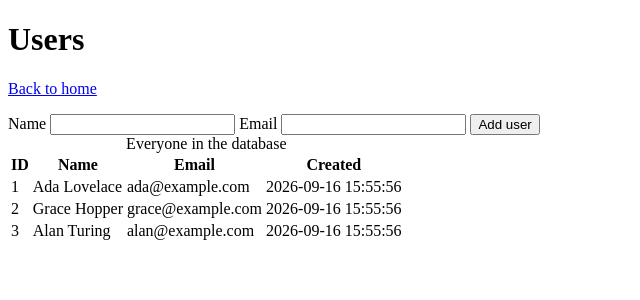
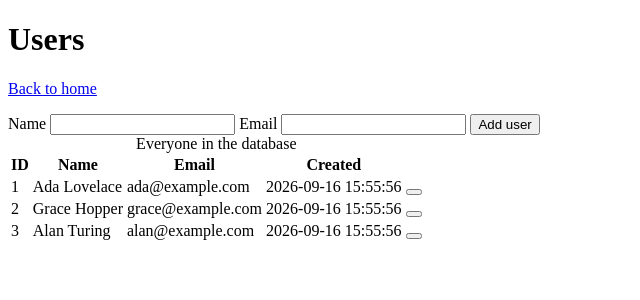
Before and after one commit to noahspoling/php-server-base, a PHP site: page /users in a window 1280 px wide. Shown: the top 300 px of the page, without its empty margins (0-640 px from the left). Run offline with PHP 8.4, Linux system fonts and the light colour scheme; data comes from the database, SQL or seed files in the repository.

Commit message:
adding rows

```diff
--- a/views/users/index.php
+++ b/views/users/index.php
@@ -38,6 +38,7 @@
             <th scope="col">Name</th>
             <th scope="col">Email</th>
             <th scope="col">Created</th>
+            <th scope="col"></th>
         </tr>
     </thead>
     <?php require __DIR__ . '/rows.php'; ?>
--- a/views/users/rows.php
+++ b/views/users/rows.php
@@ -19,6 +19,7 @@
         <td><?= e($user['name']) ?></td>
         <td><?= e($user['email']) ?></td>
         <td><?= e($user['created_at']) ?></td>
+        <td><button><i class="fa fa-trash"></i></button></td>
     </tr>
 <?php endforeach; ?>
 </tbody>
```
Also changed, not shown: 1 other file.
